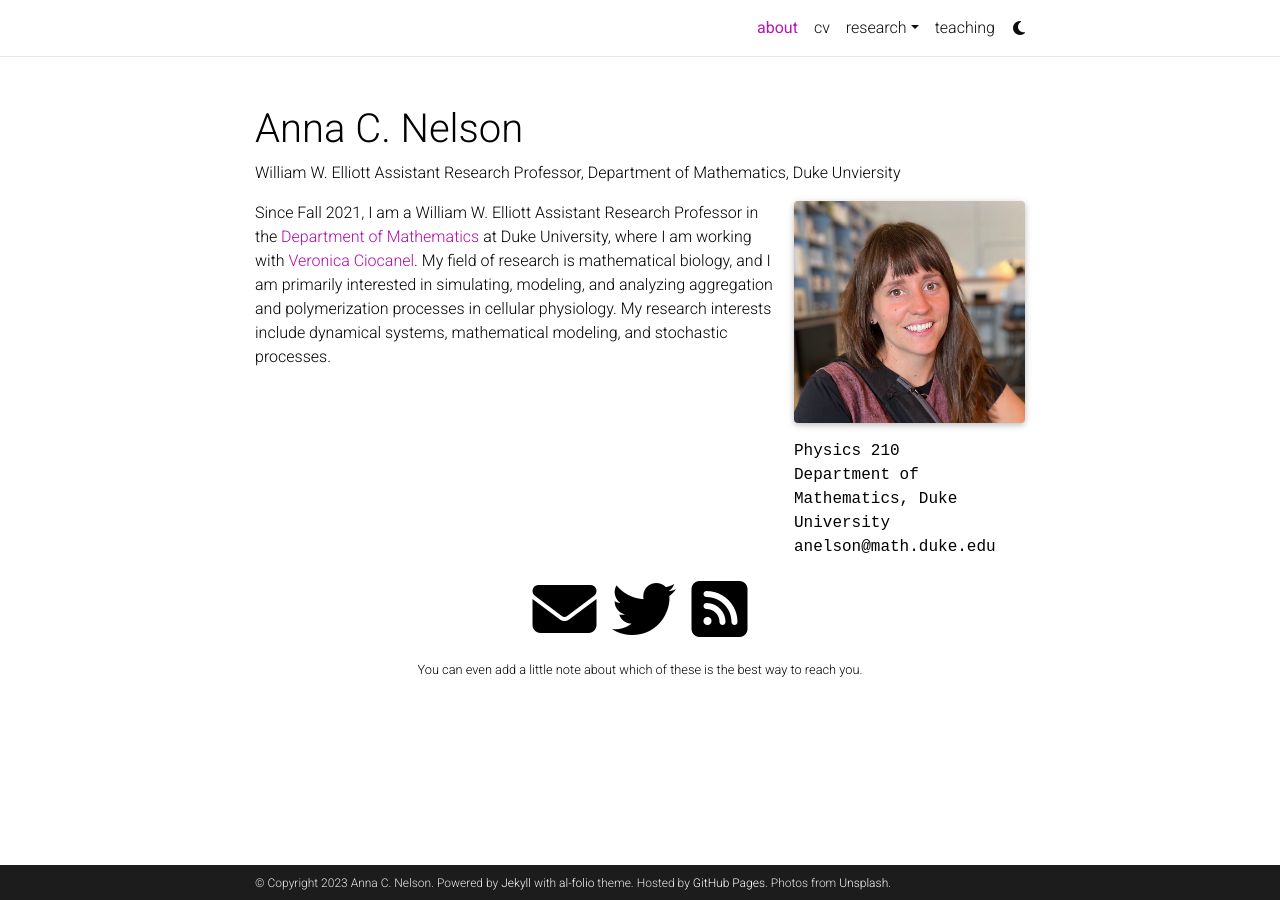
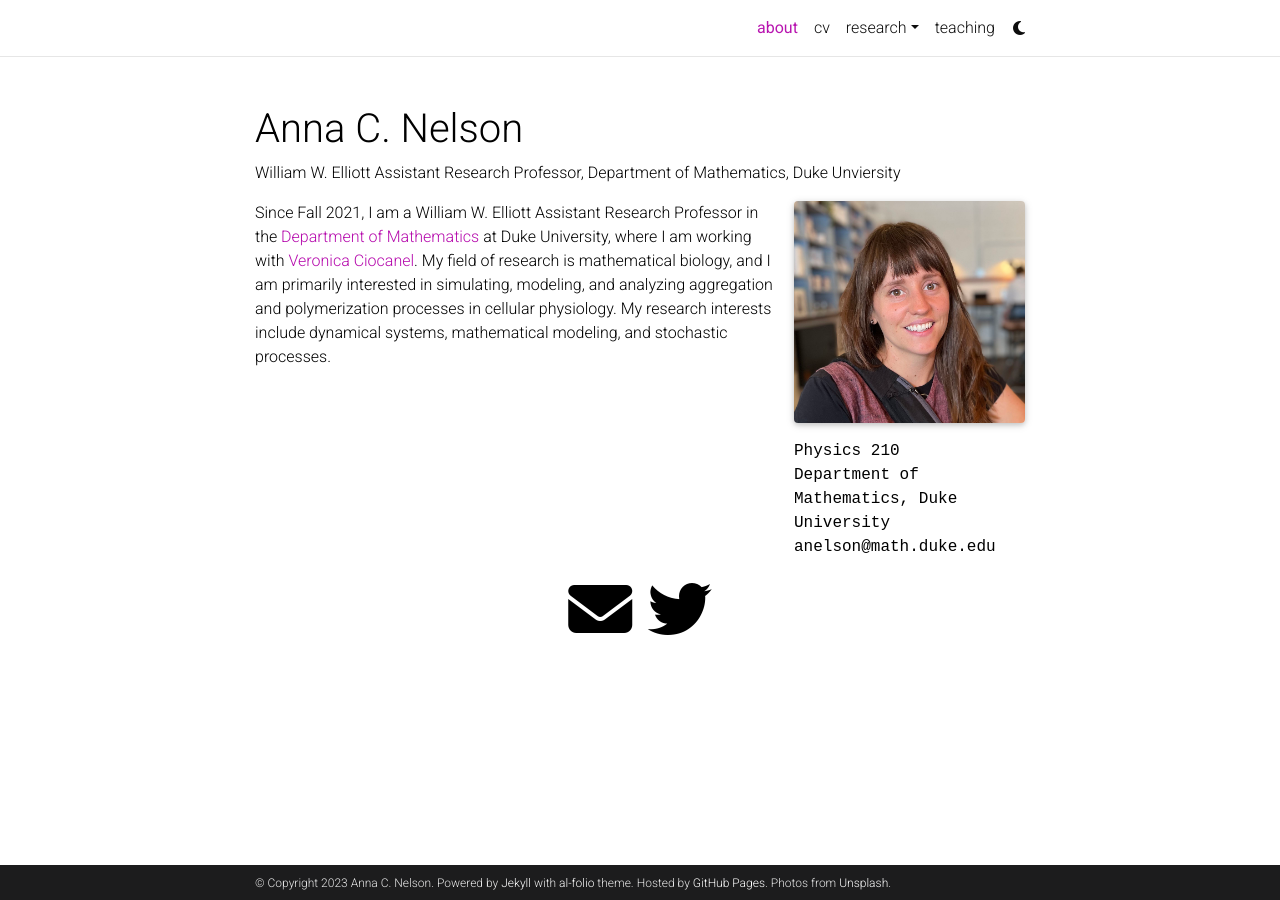
Before and after one commit to annacnelson/annacnelson.github.io, a Jekyll site: the page built from _pages/about.md, in a window 1280 px wide. Built offline with Jekyll 4.4.1, drawn with Linux system fonts in a browser that asks for light colours; full-size pictures stand in for the smaller copies a plugin makes; comment, search, counter and statistics services are not loaded; a style sheet for code colours, icons or effects is not loaded.

Commit message:
Update _config.yml

```diff
--- a/_config.yml
+++ b/_config.yml
@@ -44,7 +44,7 @@
 # will use title and url fields
 # Take a look to https://github.com/jekyll/jekyll-feed for more customization
 
-rss_icon: true
+rss_icon: false
 
 # -----------------------------------------------------------------------------
 # Layout
@@ -76,7 +76,7 @@
 mastodon_username: # your mastodon instance+username in the format instance.tld/@username
 linkedin_username: # your LinkedIn user name
 telegram_username: # your Telegram user name
-scholar_userid: # your Google Scholar ID
+scholar_userid: DtyEjjIAAAAJ # your Google Scholar ID
 semanticscholar_id: # your Semantic Scholar ID
 whatsapp_number: # your WhatsApp number (full phone number in international format. Omit any zeroes, brackets, or dashes when adding the phone number in international format.)
 orcid_id: # your ORCID ID
@@ -105,7 +105,7 @@
 discord_id: # your discord id (18-digit unique numerical identifier)
 
 contact_note: >
-  You can even add a little note about which of these is the best way to reach you.
+
 
 # -----------------------------------------------------------------------------
 # Analytics and search engine verification
@@ -315,7 +315,7 @@
 
 # These are the defaults
 external_links:
-  enabled: true
+  enabled: false
   rel: external nofollow noopener
   target: _blank
   exclude:
@@ -354,7 +354,7 @@
 # Optional Features
 # -----------------------------------------------------------------------------
 
-enable_google_analytics:    false  # enables google analytics
+enable_google_analytics:    true  # enables google analytics
 enable_cronitor_analytics: false  # enables cronitor RUM analytics
 enable_google_verification: false  # enables google site verification
 enable_bing_verification:   false  # enables bing site verification
```
